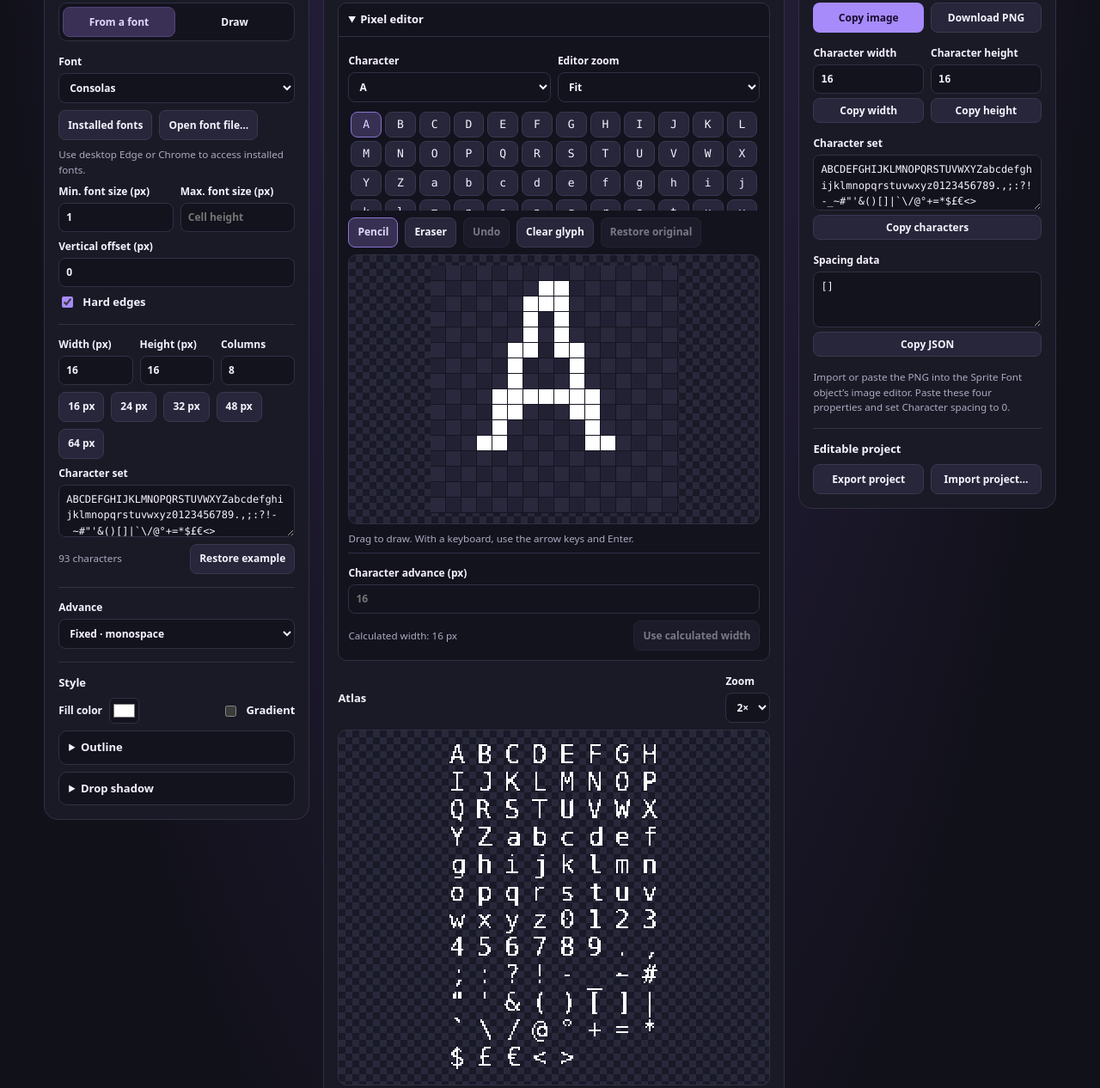
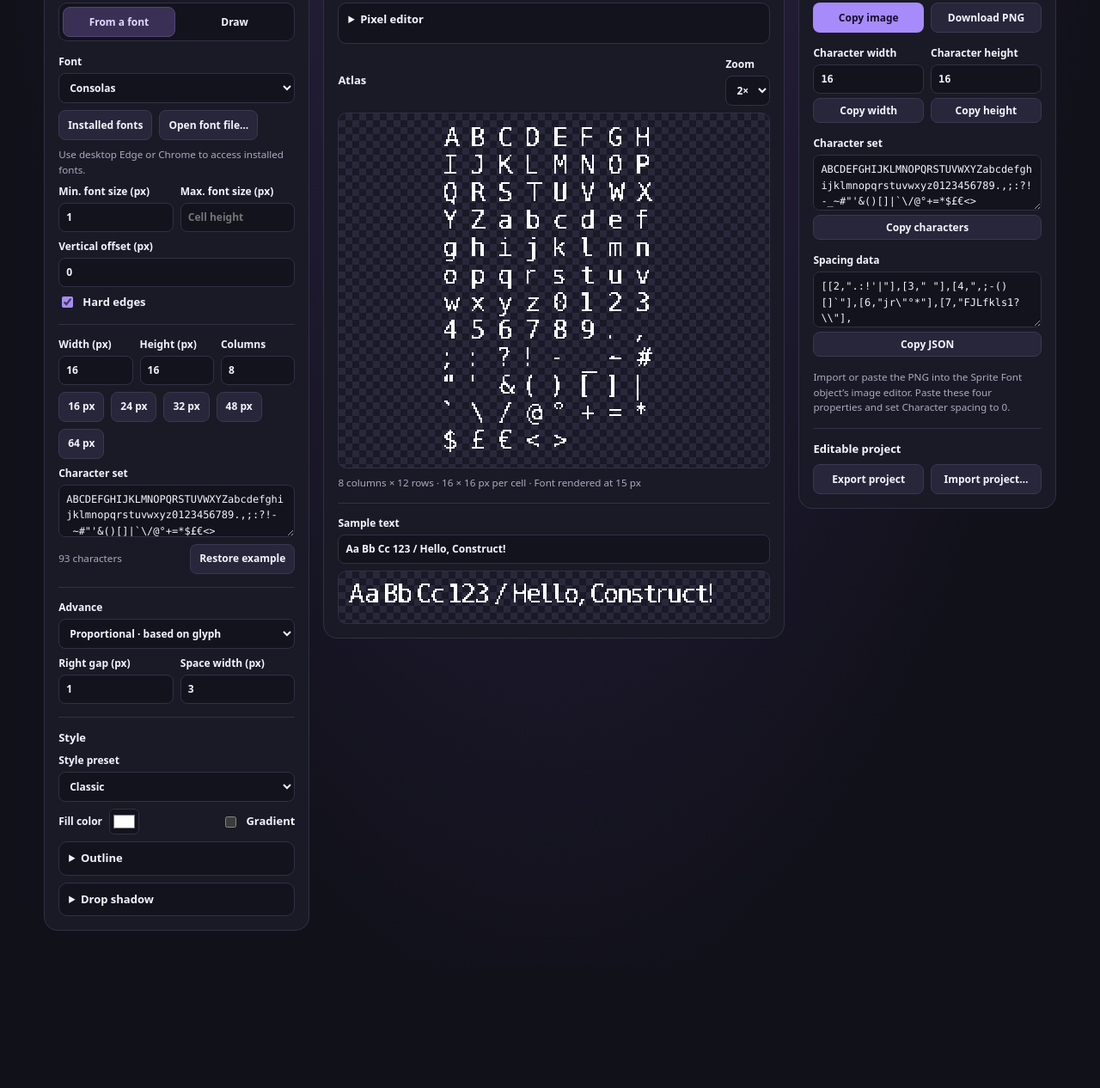
Before and after one commit to RealLotex/SpriteFont-Studio-Construct-3, a plain HTML site: page SpriteFont-Studio.html in a window 1280 px wide. Shown: the part 192-1458 px from the top of the page at 86% size. After the commit the page ends 1317 px from the top, so only its background shows below. Drawn offline with Linux system fonts and the light colour scheme.

Commit message:
Add style presets and new SpriteFont defaults

```diff
--- a/SpriteFont-Studio.html
+++ b/SpriteFont-Studio.html
@@ -134,15 +134,18 @@ header .mark{flex:none}
     <div class="section divided">
       <label><span data-t="advance">Advance</span><select id="spacing">
         <option value="fixed" data-t="fixed">Fixed · monospace</option>
-        <option value="auto" data-t="proportional">Proportional · based on glyph</option>
+        <option value="auto" selected data-t="proportional">Proportional · based on glyph</option>
       </select></label>
-      <div class="two" id="autoSettings" hidden>
+      <div class="two" id="autoSettings">
         <label><span data-t="gap">Right gap (px)</span><input id="gap" type="number" min="0" max="512" value="1"></label>
-        <label><span data-t="spaceWidth">Space width (px)</span><input id="space" type="number" min="1" max="512" value="8"></label>
+        <label><span data-t="spaceWidth">Space width (px)</span><input id="space" type="number" min="1" max="512" value="3"></label>
       </div>
     </div>
     <div class="section divided" aria-labelledby="styleTitle">
       <h3 id="styleTitle" data-t="style">Style</h3>
+      <label><span data-t="stylePreset">Style preset</span><select id="stylePreset">
+        <option value="" data-t="customStyle" disabled>Custom style</option>
+      </select></label>
       <div class="paint section" id="fillPaint"></div>
       <details class="effect" id="outlinePanel">
         <summary data-t="outline">Outline</summary>
@@ -171,7 +174,7 @@ header .mark{flex:none}
 <section class="card" aria-labelledby="workTitle">
   <div class="cardHead"><h2 id="workTitle" data-t="preview">Preview</h2><span class="meta" id="atlasMeta"></span></div>
   <div class="body">
-    <details id="editorPanel" class="section" open>
+    <details id="editorPanel" class="section">
       <summary id="editorTitle" data-t="editor">Pixel editor</summary>
       <div id="drawSettings" class="section editorBody" aria-labelledby="editorTitle">
         <div class="two">
@@ -256,7 +259,7 @@ const sampleContext = sampleCanvas.getContext('2d');
 const glyphSurface = document.createElement('canvas');
 const glyphContext = glyphSurface.getContext('2d', {willReadFrequently: true});
 const initialSettings = {
-  width: 16, height: 16, columns: 8, minFontSize: 1, fontSize: 16, offset: 0, gap: 1, space: 8,
+  width: 16, height: 16, columns: 8, minFontSize: 1, fontSize: 16, offset: 0, gap: 1, space: 3,
   outlineSize: 1, shadowX: 2, shadowY: 2, shadowBlur: 0, shadowOpacity: 60,
 };
 const paints = [
@@ -317,6 +320,49 @@ let importRequest = 0;
 byId('charset').value = EXAMPLE;
 const fieldValue = id => byId(id).type === 'checkbox' ? byId(id).checked : byId(id).value;
 const fieldDefaults = Object.fromEntries(projectFields.map(id => [id, fieldValue(id)]));
+const styleFieldIds = [
+  'outlineOn', 'outlineSize', 'shadowOn', 'shadowX', 'shadowY', 'shadowBlur', 'shadowOpacity',
+  ...paints.flatMap(({id}) => ['Color', 'Gradient', 'End', 'Angle'].map(suffix => id + suffix)),
+];
+const styleDefaults = Object.fromEntries(styleFieldIds.map(id => [id, fieldDefaults[id]]));
+const stylePresets = [
+  {id: 'classic', name: ['Classic', 'Clásico'], fill: ['#ffffff']},
+  {id: 'ink', name: ['Ink', 'Tinta'], fill: ['#211c32'], outline: {paint: ['#f6ead3']}},
+  {id: 'handheld', name: ['Handheld', 'Consola portátil'], fill: ['#d4ec9b', '#83ad55'],
+    outline: {paint: ['#284935']}, shadow: {paint: ['#142c23'], x: 1, y: 2, opacity: 85}},
+  {id: 'arcade', name: ['Arcade', 'Arcade'], fill: ['#fff277', '#ff842d'],
+    outline: {paint: ['#341642'], size: 2}, shadow: {paint: ['#150d26'], x: 2, y: 3}},
+  {id: 'sunset', name: ['Sunset', 'Atardecer'], fill: ['#ffde92', '#f35a89', 65],
+    outline: {paint: ['#84325f', '#482449']}, shadow: {paint: ['#3d204a'], x: 2, y: 3, blur: 2}},
+  {id: 'ice', name: ['Ice', 'Hielo'], fill: ['#f5ffff', '#54c5ff'],
+    outline: {paint: ['#286aab', '#18294b']}, shadow: {paint: ['#379fe3'], x: 1, y: 2, blur: 3}},
+  {id: 'ember', name: ['Ember', 'Brasa'], fill: ['#fff3a9', '#f1482f'],
+    outline: {paint: ['#9e391c', '#4b1424'], size: 2}, shadow: {paint: ['#7d1c12'], x: 0, y: 2, blur: 2}},
+  {id: 'forest', name: ['Forest', 'Bosque'], fill: ['#e5f3a4', '#6bb975', 120],
+    outline: {paint: ['#214e40']}, shadow: {paint: ['#132c28'], x: 2, y: 3, opacity: 80}},
+  {id: 'deep-sea', name: ['Deep sea', 'Mar profundo'], fill: ['#b8f9ed', '#2b9cda', 125],
+    outline: {paint: ['#2b607c', '#16274f']}, shadow: {paint: ['#0d2342', '#185572', 60], x: 2, y: 3, blur: 2}},
+  {id: 'gold', name: ['Gold', 'Oro'], fill: ['#fff1b2', '#ce8c29'],
+    outline: {paint: ['#87501d', '#4f2a22']}, shadow: {paint: ['#432c20'], x: 2, y: 2, opacity: 75}},
+  {id: 'silver', name: ['Silver', 'Plata'], fill: ['#ffffff', '#8d9bbc'],
+    outline: {paint: ['#536480', '#30384f']}, shadow: {paint: ['#161c2b'], x: 2, y: 2, blur: 1}},
+  {id: 'candy', name: ['Candy', 'Caramelo'], fill: ['#fff0f6', '#ff86b8'],
+    outline: {paint: ['#bf4688']}, shadow: {paint: ['#723ba5', '#e65b9e'], x: 2, y: 3}},
+  {id: 'neon', name: ['Neon', 'Neón'], fill: ['#f5ffd2', '#a9f443'],
+    outline: {paint: ['#447a4b']}, shadow: {paint: ['#4dd66b'], x: 0, y: 0, blur: 4, opacity: 90}},
+  {id: 'synthwave', name: ['Synthwave', 'Synthwave'], fill: ['#ff9be0', '#8475ff'],
+    outline: {paint: ['#702aa7', '#332461'], size: 2},
+    shadow: {paint: ['#5de9f4', '#843dff', 25], x: 2, y: 3, opacity: 90}},
+  {id: 'violet', name: ['Violet', 'Violeta'], fill: ['#f4e8ff', '#b18dff', 135],
+    outline: {paint: ['#5d428e']}, shadow: {paint: ['#472263'], x: 2, y: 2, blur: 1}},
+  {id: 'stone', name: ['Stone', 'Piedra'], fill: ['#dfd7c8', '#8b7c70', 110],
+    outline: {paint: ['#3e3839']}, shadow: {paint: ['#211e20'], x: 2, y: 3}},
+];
+const presetMenu = byId('stylePreset');
+const presetFields = new Map(stylePresets.map(preset => {
+  presetMenu.add(new Option(preset.name[0], preset.id));
+  return [preset.id, styleValues(preset)];
+}));
 const clamp = (value, min, max) => Math.min(max, Math.max(min, value));
 const supportedChar = char => typeof char === 'string' && char.length === 1 && !/[\p{Cc}\p{Cf}\p{Cs}\p{Zl}\p{Zp}]/u.test(char);
 const editLayer = () => {
@@ -324,6 +370,34 @@ const editLayer = () => {
   if (!fontLayers.has(activeFont.id)) fontLayers.set(activeFont.id, new Map());
   return fontLayers.get(activeFont.id);
 };
+
+function styleValues(preset) {
+  const fields = {...styleDefaults};
+  const usePaint = (id, [start, end, angle = 90]) => {
+    fields[id + 'Color'] = start;
+    if (end) {
+      fields[id + 'Gradient'] = true;
+      fields[id + 'End'] = end;
+      fields[id + 'Angle'] = String(angle);
+    }
+  };
+  usePaint('fill', preset.fill);
+  if (preset.outline) {
+    fields.outlineOn = true;
+    fields.outlineSize = String(preset.outline.size ?? 1);
+    usePaint('outline', preset.outline.paint);
+  }
+  if (preset.shadow) {
+    const {paint, x, y, blur = 0, opacity = 60} = preset.shadow;
+    fields.shadowOn = true;
+    fields.shadowX = String(x);
+    fields.shadowY = String(y);
+    fields.shadowBlur = String(blur);
+    fields.shadowOpacity = String(opacity);
+    usePaint('shadow', paint);
+  }
+  return fields;
+}
 
 function integerInput(id) {
   const input = byId(id);
@@ -365,6 +439,8 @@ function updateChrome() {
   byId('drawMode').setAttribute('aria-pressed', String(mode === 'draw'));
   byId('autoSettings').hidden = fieldValue('spacing') !== 'auto';
   for (const {id} of paints) byId(id + 'GradientFields').hidden = !fieldValue(id + 'Gradient');
+  presetMenu.value = stylePresets.find(({id}) =>
+    Object.entries(presetFields.get(id)).every(([field, value]) => fieldValue(field) === value))?.id ?? '';
 }
 
 function scheduleBuild() {
@@ -881,11 +957,11 @@ function finishStroke(event) {
 }
 
 function changeMode(next) {
+  if (next === 'draw') byId('editorPanel').open = true;
   if (mode === next) return;
   finishStroke();
   mode = next;
   history.length = 0;
-  if (next === 'draw') byId('editorPanel').open = true;
   status();
   markChanged();
   scheduleBuild();
@@ -1088,7 +1164,7 @@ function readFont(snapshot) {
 }
 
 function legacyFields(values) {
-  const fields = {...fieldDefaults, sample: defaultSample ?? t('exampleSample')};
+  const fields = {...fieldDefaults, spacing: 'fixed', space: '8', sample: defaultSample ?? t('exampleSample')};
   for (const [id, value] of Object.entries(values ?? {})) {
     const migrated = id === 'ink' ? 'fillColor' : id;
     if (!Object.hasOwn(fields, migrated) || typeof value !== typeof fields[migrated]) continue;
@@ -1213,7 +1289,6 @@ function applyProject(project, localSource) {
   mode = project.mode;
   selectedGlyph = project.selectedGlyph;
   keyboardCursor = {x: 0, y: 0};
-  byId('editorPanel').open = true;
   byId('outlinePanel').open = fieldValue('outlineOn');
   byId('shadowPanel').open = fieldValue('shadowOn');
   setHint(activeFont.snapshot ? 'snapshotHelp' : 'fontHelp');
@@ -1451,6 +1526,8 @@ const translations = {
   gap: ['Right gap (px)', 'Margen derecho (px)'],
   spaceWidth: ['Space width (px)', 'Ancho del espacio (px)'],
   style: ['Style', 'Estilo'],
+  stylePreset: ['Style preset', 'Preset de estilo'],
+  customStyle: ['Custom style', 'Estilo personalizado'],
   fill: ['Fill color', 'Color de relleno'],
   outline: ['Outline', 'Contorno'],
   enableOutline: ['Enable outline', 'Activar contorno'],
@@ -1554,6 +1631,9 @@ function localize() {
   for (const node of document.querySelectorAll('[data-t]')) node.textContent = t(node.dataset.t);
   for (const node of document.querySelectorAll('[data-a]')) node.setAttribute('aria-label', t(node.dataset.a));
   for (const node of document.querySelectorAll('[data-p]')) node.placeholder = t(node.dataset.p);
+  stylePresets.forEach(({name}, index) => {
+    presetMenu.options[index + 1].textContent = name[language === 'es' ? 1 : 0];
+  });
   if (fieldValue('sample') === defaultSample) {
     defaultSample = t('exampleSample');
     byId('sample').value = defaultSample;
@@ -1572,6 +1652,13 @@ byId('language').onchange = () => {
 window.addEventListener('languagechange', localize);
 byId('fontMode').onclick = () => changeMode('font');
 byId('drawMode').onclick = () => changeMode('draw');
+presetMenu.onchange = () => {
+  const fields = presetFields.get(presetMenu.value);
+  if (!fields) return;
+  for (const [id, value] of Object.entries(fields)) setField(id, value);
+  markChanged();
+  scheduleBuild();
+};
 byId('scan').onclick = scanFonts;
 byId('fonts').onchange = event => activateFont(event.target.value);
 byId('openFont').onclick = () => byId('fontFile').click();
```
